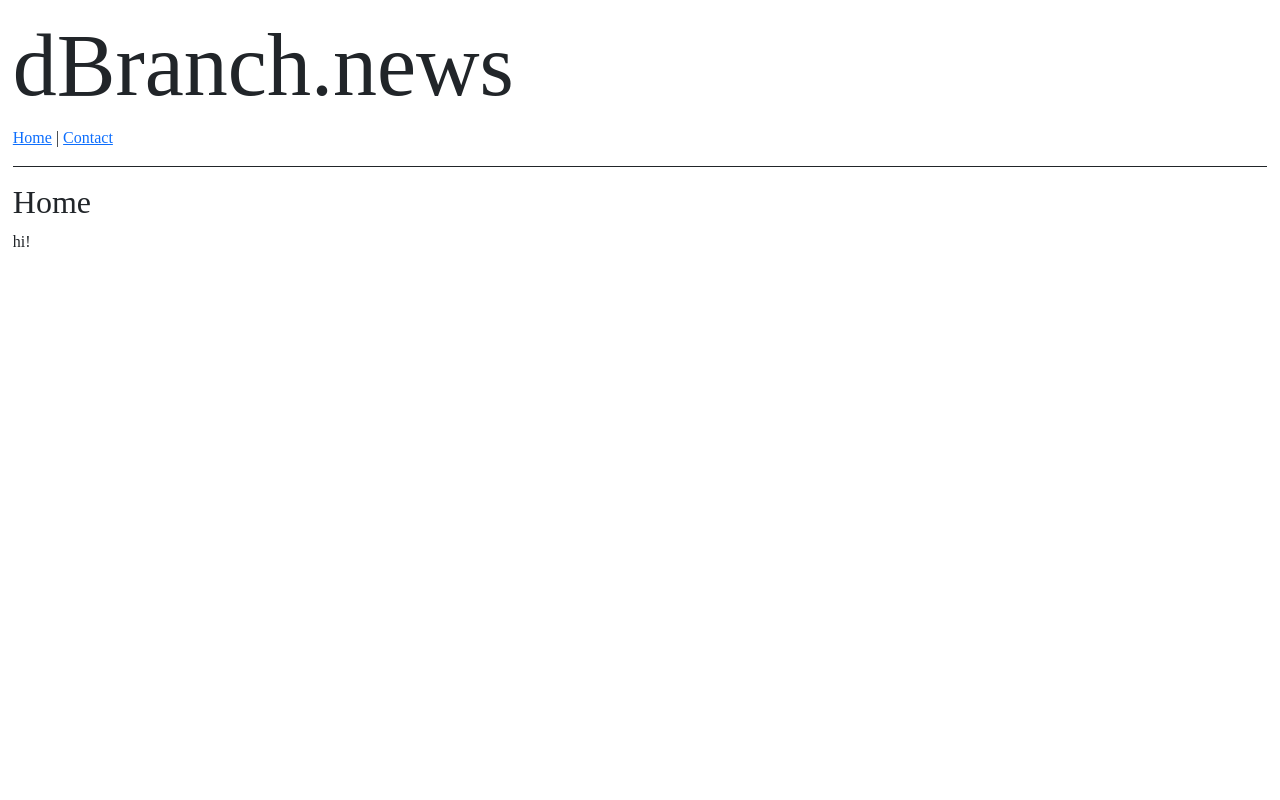
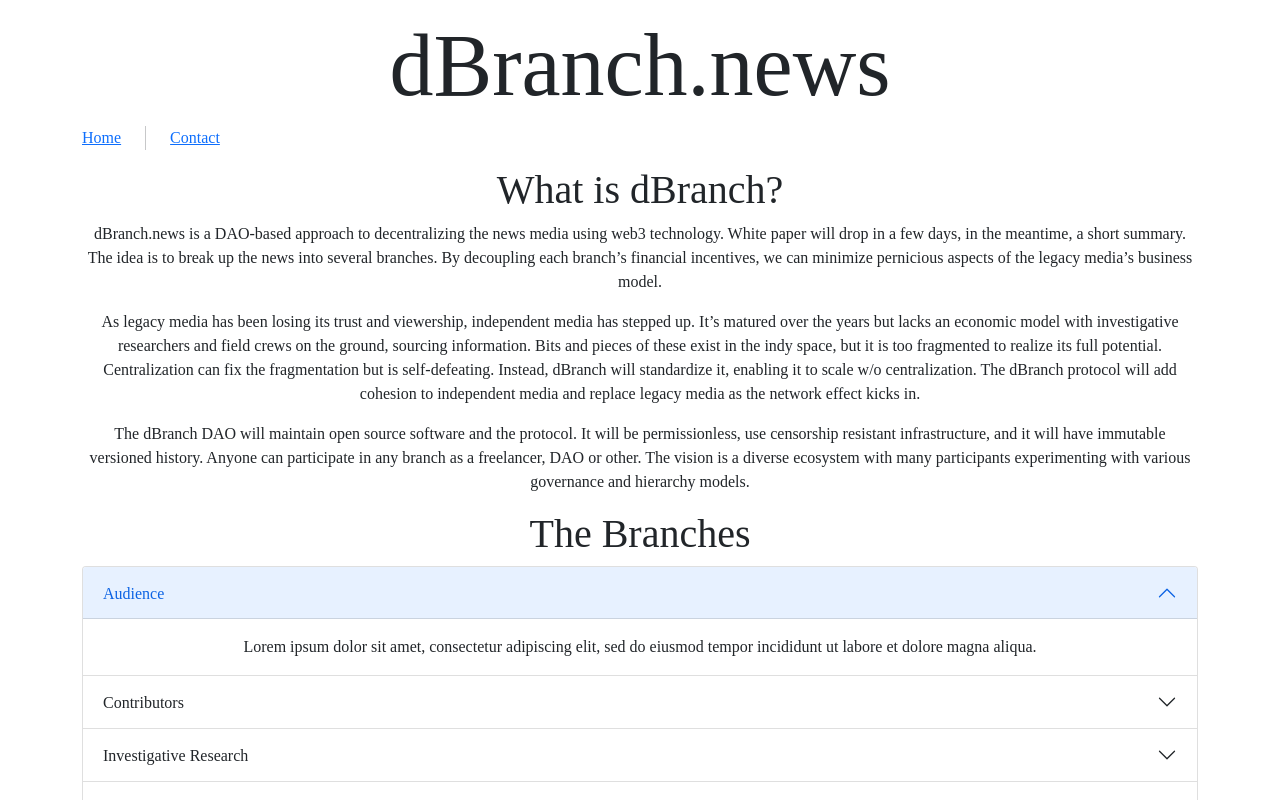
Before and after one commit to b-rad-c/dbranch-website, a JavaScript app in the folder ui/: page / in a window 1280 px wide. Shown: the top 800 px of the page. Built offline with nearby package versions, Linux system fonts and the light colour scheme.

Commit message:
checkpoint

```diff
--- a/ui/src/App.js
+++ b/ui/src/App.js
@@ -1,21 +1,20 @@
 import { Outlet, Link } from "react-router-dom";
+import Stack from 'react-bootstrap/Stack'
+import Container from 'react-bootstrap/Container'
 import './App.css'
 
 
 export default function App() {
   return (
-    <div>
-      <h1 class="title">dBranch.news</h1>
-      <nav
-        style={{
-          borderBottom: 'solid 1px',
-          paddingBottom: '1rem'
-        }}
-      >
-        <Link to="/">Home</Link> |{" "}
+    <Container fluid="sm">
+      <h1 className="title">dBranch.news</h1>
+      <Stack direction="horizontal" gap={4}>
+        <Link to="/">Home</Link>
+        <div className="vr" />
         <Link to="/contact">Contact</Link>
-      </nav>
+      </Stack>
+
       <Outlet />
-    </div>
+    </Container>
   );
 }
--- a/ui/src/index.css
+++ b/ui/src/index.css
@@ -3,4 +3,9 @@ body {
   font-family: 'Times New Roman', serif;
   -webkit-font-smoothing: antialiased;
   -moz-osx-font-smoothing: grayscale;
+  text-align: center;
 }
+
+ul {
+  text-align: left;
+}
--- a/ui/src/routes/Contact.js
+++ b/ui/src/routes/Contact.js
@@ -1,9 +1,10 @@
+
 
 export default function About() {
     return (
         <main style={{ padding: "1rem 0" }}>
             <h2>Contact</h2>
-            <p>hi!</p>
+
         </main>
     );
 }
--- a/ui/src/routes/Home.js
+++ b/ui/src/routes/Home.js
@@ -1,9 +1,61 @@
+import Accordion from 'react-bootstrap/Accordion'
+// import Container from 'react-bootstrap/Container'
 
 export default function About() {
     return (
         <main style={{ padding: "1rem 0" }}>
-            <h2>Home</h2>
-            <p>hi!</p>
+            <h1>What is dBranch?</h1>
+
+            <p>dBranch.news is a DAO-based approach to decentralizing the news media using web3 technology. White paper will drop in a few days, in the meantime, a short summary. The idea is to break up the news into several branches. By decoupling each branch’s financial incentives, we can minimize pernicious aspects of the legacy media’s business model.</p>
+            <p>As legacy media has been losing its trust and viewership, independent media has stepped up. It’s matured over the years but lacks an economic model with investigative researchers and field crews on the ground, sourcing information. Bits and pieces of these exist in the indy space, but it is too fragmented to realize its full potential. Centralization can fix the fragmentation but is self-defeating. Instead, dBranch will standardize it, enabling it to scale w/o centralization. The dBranch protocol will add cohesion to independent media and replace legacy media as the network effect kicks in.</p>
+            <p>The dBranch DAO will maintain open source software and the protocol. It will be permissionless, use censorship resistant infrastructure, and it will have immutable versioned history. Anyone can participate in any branch as a freelancer, DAO or other. The vision is a diverse ecosystem with many participants experimenting with various governance and hierarchy models. </p>
+
+            <h1>The Branches</h1>
+            <Accordion defaultActiveKey="0">
+                <Accordion.Item eventKey="0">
+                    <Accordion.Header>Audience</Accordion.Header>
+                    <Accordion.Body>
+                    Lorem ipsum dolor sit amet, consectetur adipiscing elit, sed do eiusmod
+                    tempor incididunt ut labore et dolore magna aliqua.
+                    </Accordion.Body>
+                </Accordion.Item>
+                <Accordion.Item eventKey="1">
+                    <Accordion.Header>Contributors</Accordion.Header>
+                    <Accordion.Body>
+                    Lorem ipsum dolor sit amet, consectetur adipiscing elit, sed do eiusmod
+                    tempor incididunt ut labore et dolore magna aliqua.
+                    </Accordion.Body>
+                </Accordion.Item>
+                <Accordion.Item eventKey="2">
+                    <Accordion.Header>Investigative Research</Accordion.Header>
+                    <Accordion.Body>
+                    Lorem ipsum dolor sit amet, consectetur adipiscing elit, sed do eiusmod
+                    tempor incididunt ut labore et dolore magna aliqua.
+                    </Accordion.Body>
+                </Accordion.Item>
+                <Accordion.Item eventKey="3">
+                    <Accordion.Header>Review (academic & creative)</Accordion.Header>
+                    <Accordion.Body>
+                    Lorem ipsum dolor sit amet, consectetur adipiscing elit, sed do eiusmod
+                    tempor incididunt ut labore et dolore magna aliqua.
+                    </Accordion.Body>
+                </Accordion.Item>
+                <Accordion.Item eventKey="4">
+                    <Accordion.Header>Studios, office & field crew</Accordion.Header>
+                    <Accordion.Body>
+                    Lorem ipsum dolor sit amet, consectetur adipiscing elit, sed do eiusmod
+                    tempor incididunt ut labore et dolore magna aliqua.
+                    </Accordion.Body>
+                </Accordion.Item>
+                <Accordion.Item eventKey="5">
+                    <Accordion.Header>Curators</Accordion.Header>
+                    <Accordion.Body>
+                    Lorem ipsum dolor sit amet, consectetur adipiscing elit, sed do eiusmod
+                    tempor incididunt ut labore et dolore magna aliqua.
+                    </Accordion.Body>
+                </Accordion.Item>
+            </Accordion>
+
         </main>
     );
 }
```
Also changed, not shown: 1 other file (tests, documents, lock files or other folders).
